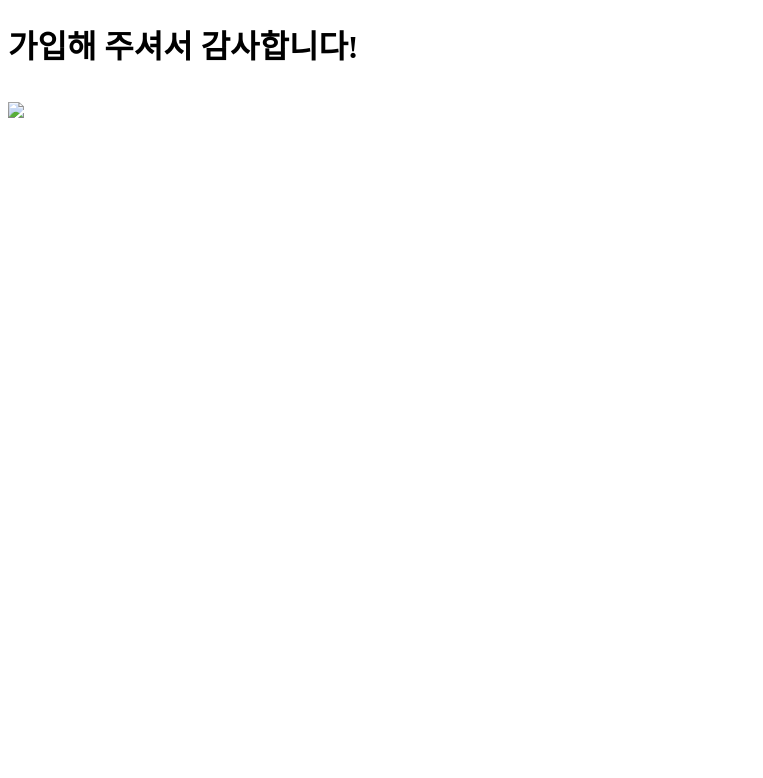
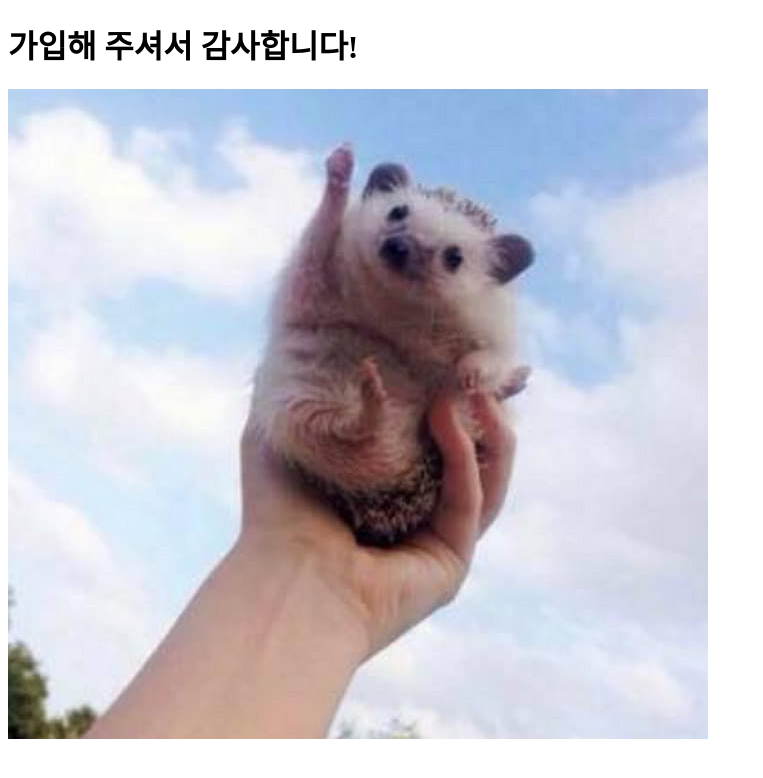
Before and after one commit to sponge0236/thankyou, a plain HTML site: page index.html in a window 1280 px wide. Shown: the whole page, without its empty margins (0-763 px from the left). Drawn offline with Linux system fonts and the light colour scheme.

Commit message:
Update index.html

```diff
--- a/index.html
+++ b/index.html
@@ -5,6 +5,6 @@
 </head>
 <body>
 <h1>가입해 주셔서 감사합니다!<h1>
- <img src="./image/dochi.jpg">
+ <img src="./img/dochi.jpg">
 </body>
 </html>
```
